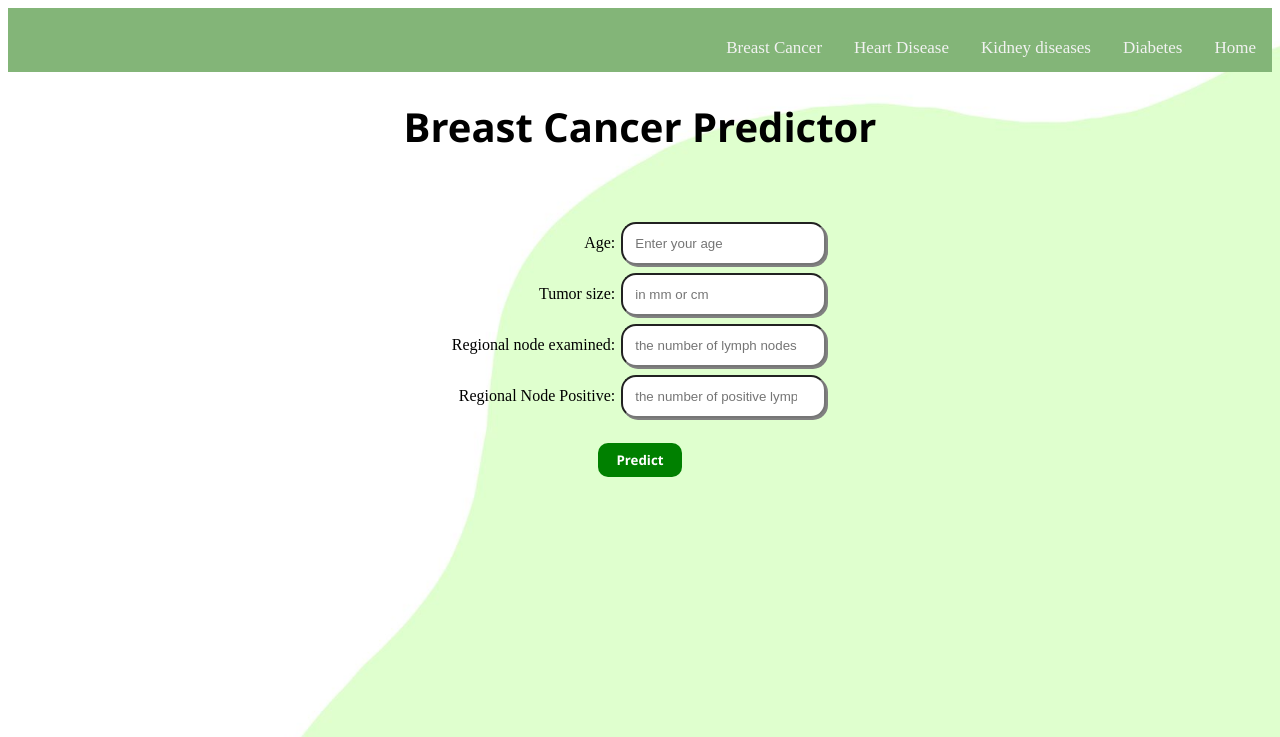
After one commit to hannahkamillia/DjangoProject, a Django app: page /menu/breast in a window 1280 px wide. The commit adds this page. Shown: the top 737 px of the page. Run offline with Django 5.2, Linux system fonts and the light colour scheme.

Commit message:
initial breast

```diff
--- /dev/null
+++ b/DiabetesPrediction/DiabetesPrediction/templates/breast.html
@@ -0,0 +1,134 @@
+{%load static%}
+<!DOCTYPE html>
+<html lang="en">
+<head>
+    <meta charset="UTF-8">
+    <title>Breast Cancer Predictor</title>
+    <style>
+        body{
+            background-image:url("{% static '\diabetespredict\images\background.jpg'%}");
+            background-repeat: no-repeat;
+            background-attachment: fixed;
+            background-size: cover;
+        }
+        .topnav {
+            background-color: #83b578;
+            overflow: hidden;
+        }
+        .topnav a {
+            float: right;
+            color: #f2f2f2;
+            text-align: center;
+            padding: 14px 16px;
+            text-decoration: none;
+            font-size: 17px;
+        }
+        .topnav a:hover {
+            background-color: #111;
+        }
+        h1 {
+            text-align: center;
+            font-family: 'Segoe UI', Tahoma, Geneva, Verdana, sans-serif;
+            font-size: 40px;
+            color: black;
+        }
+        input[type=text] {
+            padding: 12px 12px;
+            margin: 2px;
+            box-sizing: border-box;
+            border-radius: 15px;
+            box-shadow: 2px 2px gray;
+        }
+        input[type=number] {
+            padding: 12px 12px;
+            margin: 2px;
+            box-sizing: border-box;
+            border-radius: 15px;
+            box-shadow: 2px 2px gray;
+        }
+        select {
+            padding: 12px 12px;
+            margin: 2px;
+            box-sizing: border-box;
+            border-radius: 15px;
+            box-shadow: 2px 2px gray;
+        }
+
+        input[type=submit] {
+            background-color: green;
+            border: 2px;
+            color: #ffff;
+            border-radius: 10px;
+            font-family: 'Segoe UI', Tahoma, Geneva, Verdana, sans-serif;
+            font-weight: bold;
+            padding: 8px 18px;
+            cursor: pointer;
+            margin: 20px;
+        }
+
+        td{
+
+        }
+    </style>
+
+</head>
+<body>
+    <div class = 'topnav'>
+        <ul>
+            <a href="home">Home</a>
+            <a href="predict">Diabetes</a>
+            <a href="contact.asp">Kidney diseases</a>
+            <a href="heart.html">Heart Disease</a>
+            <a href="about.asp">Breast Cancer</a>
+          </ul>
+      </div>
+
+      <div align = "center" class = "main">
+        <h1> Breast Cancer Predictor</h1>
+
+        <div class="container">
+
+            <form action="breast_result">
+                <table>
+                <!--label for="age">Age</label>
+                <input type="number" id="age" name="age" placeholder="Enter your age" required -->
+                <tr>
+                    <td align = "right">Age: </td>
+                    <td align = "left"><input type="number" id="age" name="age" placeholder="Enter your age" required></td>
+                </tr>
+                <!--label for="sex">Sex</label>
+                <input type="text" id="sex" name="sex" placeholder="Enter your gender (0 for female, 1 for male)" required--><br>
+                <tr>
+                    <td align = "right">Tumor size: </td>
+                    <td align = "left"><input type="number" id="size" name="size" placeholder="in mm or cm" required></td>
+                </tr>
+                <!--label for="cp" input type="number">Chest Pain Type (1-4)</label>
+                <input type="text" id="chest" name="chest" placeholder="Rate your chest pain" required--><br>
+
+
+
+                <!--input type="number" id="cp" name="cp" placeholder="Chest pain type" min="0" max="3" required><br-->
+
+                <!--label for="trestbps">Resting Blood Pressure</label>
+                <input type="number" id="trestbps" name="trestbps" placeholder="Resting blood pressure (in mm Hg)" required><br-->
+                <tr>
+                    <td align = "right">Regional node examined: </td>
+                    <td align = "left"><input type="number" id="node" name="node" placeholder="the number of lymph nodes examined" required></td>
+                </tr>
+
+                <!--label for="chol">Cholesterol Level</label>
+                <input type="number" id="chol" name="chol" placeholder="Cholesterol level (mg/dL)" required><br-->
+                <tr>
+                    <td align = "right">Regional Node Positive: </td>
+                    <td align = "left"><input type="number" id="nodpos" name="nodpos" placeholder="the number of positive lymph nodes" required></td>
+                </tr>
+
+            </table>
+                <input type="submit" value="Predict">
+
+            </form>
+        </div>
+        </div>
+
+</body>
+</html>
--- a/DiabetesPrediction/DiabetesPrediction/templates/menu.html
+++ b/DiabetesPrediction/DiabetesPrediction/templates/menu.html
@@ -81,7 +81,7 @@
             <a href="predict">Diabetes</a>
             <a href="contact.asp">Kidney diseases</a>
             <a href="heart">Heart Disease</a>
-            <a href="about.asp">Breast Cancer</a>
+            <a href="breast">Breast Cancer</a>
           </ul>
       </div>
     <div class="Features-section paddingTB60 ">
@@ -128,7 +128,9 @@
                                 <img class="card-img-top" src="\static\diabetespredict\images\menu4.png" width = "100">
 								<h4>Breast Cancer</h4>
 								<p>Lorem ipsum dolor sit amet, consectetur adipiscing elit. Proin sapien augue, dictum et gravida et, viverra et est. </p>
-							    <button type="button" class="btn btn-primary site-btn">Start Right Now</button>
+                                <form action = "breast">
+							        <button type="button" class="btn btn-primary site-btn">Start Right Now</button>
+                                </form>
 							</div>
 						</div> <!-- End Col -->
 
--- a/DiabetesPrediction/DiabetesPrediction/urls.py
+++ b/DiabetesPrediction/DiabetesPrediction/urls.py
@@ -39,6 +39,11 @@ urlpatterns = [
     path('menu/heart', views.heart),
     path('menu/menu/predict', views.predict),
     path('menu/heart_result', views.heart_result),  # Updated from 'result' to 'diabetes_result'
+    path('menu/breast', views.breast),
+    path('menu/menu/breast', views.breast),
+    path('menu/breast_result', views.breast_result),
+    path('breast/breast_result', views.breast_result),
+
 
     # Positive/Negative pages
     path('predict/negative', views.negative),
@@ -51,4 +56,8 @@ urlpatterns = [
     # Heart model prediction routes
     path('predict/heart', views.heart_result),  # Updated to 'heart_result'
     path('menu/heart', views.heart_result),  # Updated to 'heart_result'
+
+      # Heart model prediction routes
+    path('predict/breast', views.breast_result),  # Updated to 'heart_result'
+    path('menu/breast', views.breast_result),  # Updated to 'heart_result'
 ]
--- a/DiabetesPrediction/DiabetesPrediction/views.py
+++ b/DiabetesPrediction/DiabetesPrediction/views.py
@@ -28,6 +28,9 @@ def Recomm(request):
 
 def heart(request):
     return render(request, 'heart.html')
+
+def breast(request):
+    return render(request, 'breast.html')
 
 #!Read the data from the diabetes dataset
 def diabetes_result(request):
@@ -116,3 +119,43 @@ def heart_result(request):
         return render(request, "positive.html", {"result2": "Positive for Heart Disease"})
     else:
         return render(request, "negative.html", {"result2": "Negative for Heart Disease"})
+
+#!Breast Model
+def breast_result(request):
+
+#load data breast dataset
+    data = pd.read_csv(r"C:\Users\Hannah Kamillia\Downloads\Breast_Cancer.csv")
+
+ # Prepare features (X) and target (y)
+    X = data[['Age', 'Tumor Size', 'Regional Node Examined', 'Reginol Node Positive']].copy()
+    y = data['Status']
+
+#split traintest
+    X_train, X_test, y_train, y_test = train_test_split(X, y, test_size=0.2, random_state=42)
+
+ # Scale the features
+    scaler = StandardScaler()
+    X_train_scaled = scaler.fit_transform(X_train)
+    X_test_scaled = scaler.transform(X_test)
+
+# Initialize and train the logistic regression model
+    breast_model = LogisticRegression(random_state=42)
+    breast_model.fit(X_train_scaled, y_train)
+
+ # Get user input from the request
+    val1 = float(request.GET['age'])
+    val2 = float(request.GET['size'])
+    val3 = float(request.GET['node'])
+    val4 = float(request.GET['nodpos'])
+
+# Scale the input values as they need to match the training data scale
+    input_data = scaler.transform([[val1, val2, val3, val4]])
+
+# Make a prediction
+    pred = breast_model.predict(input_data)
+
+# Decide the outcome and render the appropriate template
+    if pred == [1]:
+        return render(request, "positive.html", {"result2": "Positive for Heart Disease"})
+    else:
+        return render(request, "negative.html", {"result2": "Negative for Heart Disease"})
```
